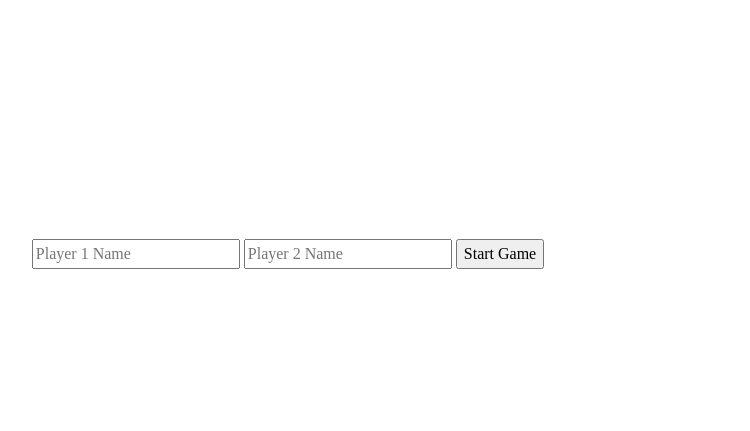
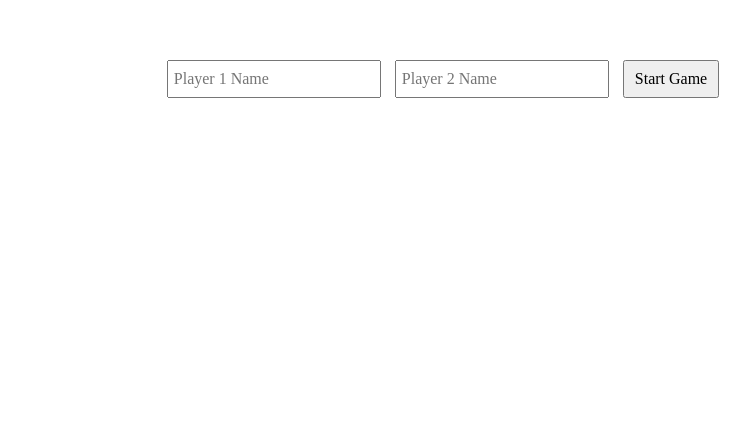
Before and after one commit to luisitocanlas/odin-tic-tac-toe, a plain HTML site: page index.html in a window 1280 px wide. Shown: the part 146-577 px from the top of the page, without its empty margins (197-947 px from the left). Drawn offline with Linux system fonts and the light colour scheme.

Commit message:
Added styling for players names, inputs, buttons, results

```diff
--- a/styles/style.css
+++ b/styles/style.css
@@ -2,9 +2,23 @@
 
 .game-container {
 	display: flex;
+	flex-direction: column;
 	justify-content: center;
 	align-items: center;
 	height: 100vh;
+}
+
+.controls {
+	margin-bottom: 20px;
+}
+
+.controls input {
+	margin-right: 10px;
+	padding: 5px;
+}
+
+.controls button {
+	padding: 5px 10px;
 }
 
 .game-board {
@@ -12,6 +26,7 @@
 	grid-template-columns: repeat(3, 100px);
 	grid-template-rows: repeat(3, 100px);
 	gap: 5px;
+	margin-bottom: 20px;
 }
 
 .cell {
@@ -23,3 +38,8 @@
 	cursor: pointer;
 	user-select: none;
 }
+
+.game-result {
+	font-size: 1.5rem;
+	font-weight: bold;
+}
```
